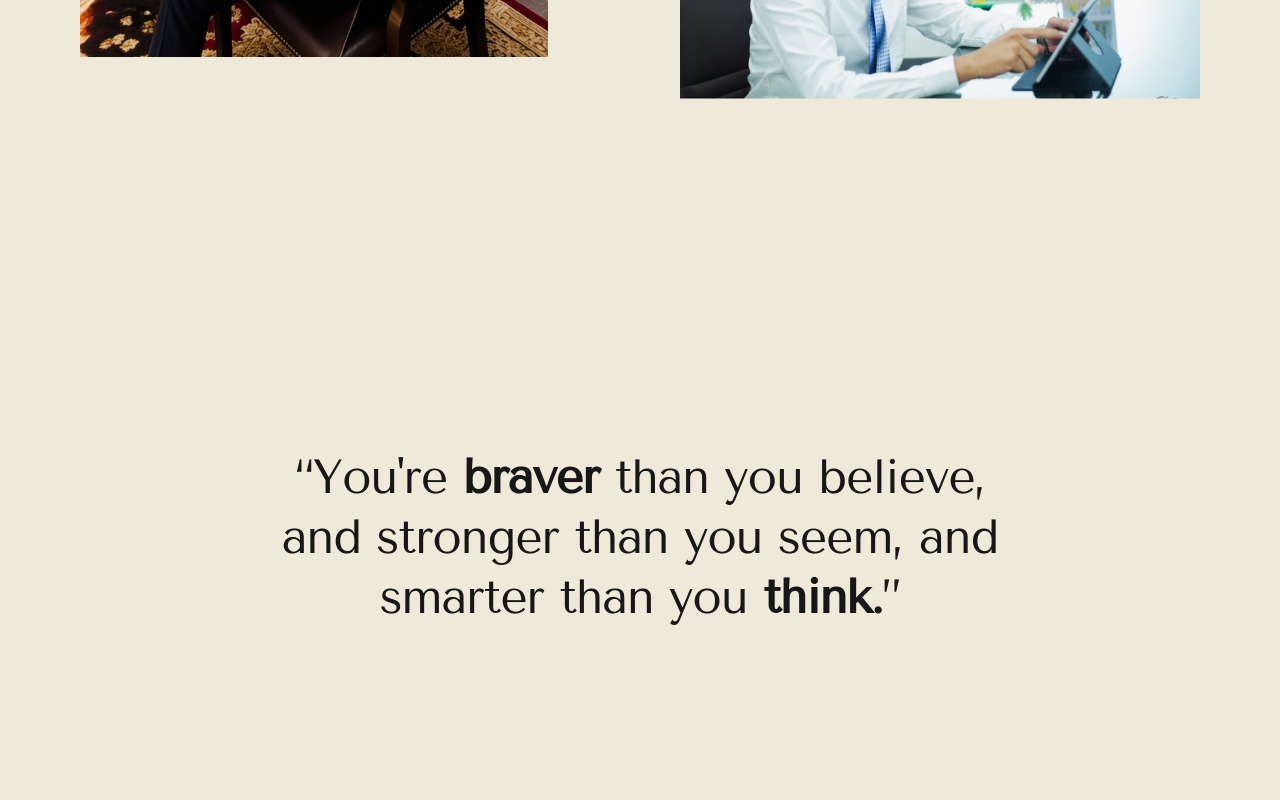
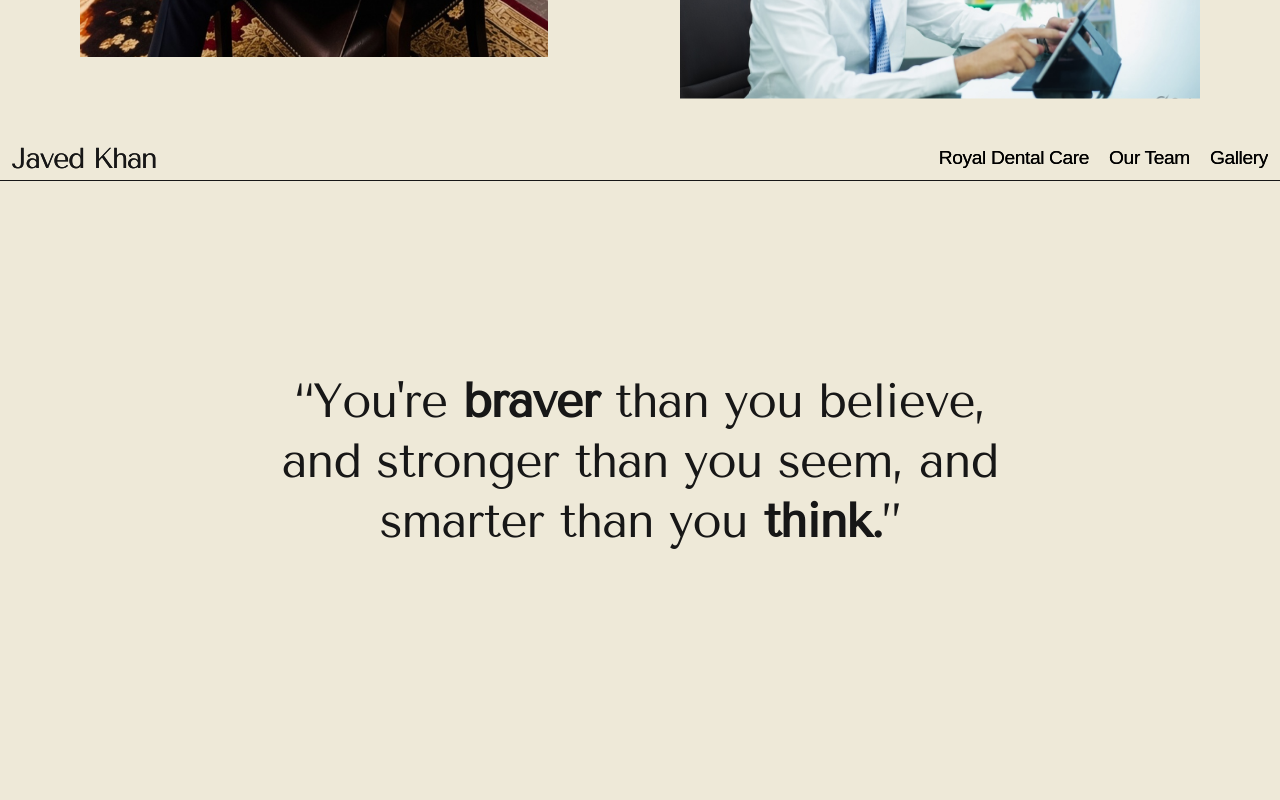
Before and after one commit to ruchik-panwal/doctorJavedKhan, a Next.js app in the folder frontend/: page / in a window 1280 px wide. Shown: the part 1520-2320 px from the top of the page. Built offline with nearby package versions, Linux system fonts and the light colour scheme; a web font is replaced by a local one.

Commit message:
changed height

```diff
--- a/frontend/components/homePage/QuoteSection.jsx
+++ b/frontend/components/homePage/QuoteSection.jsx
@@ -4,6 +4,8 @@ import { useRef } from "react";
 import gsap from "gsap";
 import { ScrollTrigger } from "gsap/ScrollTrigger";
 import { useGSAP } from "@gsap/react";
+
+import Header from "../Header";
 
 gsap.registerPlugin(ScrollTrigger);
 
@@ -40,18 +42,21 @@ export default function QuoteSection() {
   );
 
   return (
+    <div className="h-full w-full flex flex-col">
+      <Header />
       <section
         ref={sectionRef}
-      className="flex min-h-svh w-full items-center justify-center bg-background px-6 text-center text-foreground sm:px-10"
+        className="flex h-[70vh] w-full items-center justify-center bg-background px-6 text-center text-foreground sm:px-10"
       >
         <blockquote
           ref={quoteRef}
           className="m-0 max-w-3xl font-tenor text-[clamp(1.8rem,4.8vw,3rem)] leading-tight tracking-tight"
         >
-        “You&apos;re <strong className="font-semibold">braver</strong> than you
-        believe, and stronger than you seem, and smarter than you{" "}
+          “You&apos;re <strong className="font-semibold">braver</strong> than
+          you believe, and stronger than you seem, and smarter than you{" "}
           <strong className="font-semibold">think.</strong>”
         </blockquote>
       </section>
+    </div>
   );
 }
```
Lines whose indentation alone changed are shown as unchanged.
